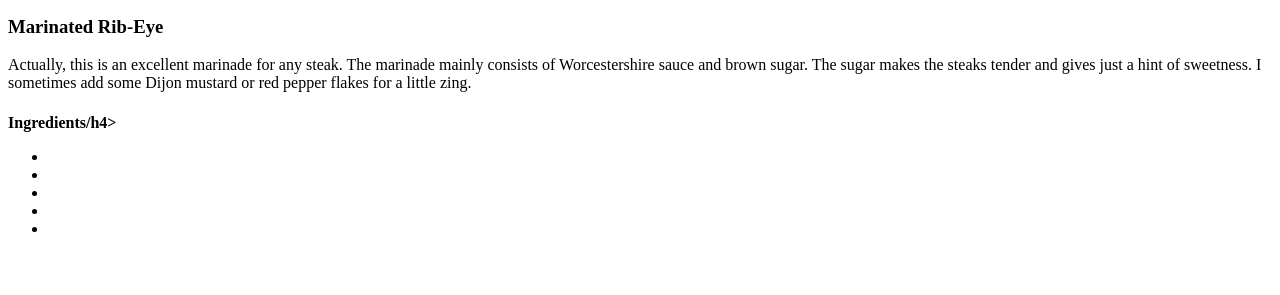
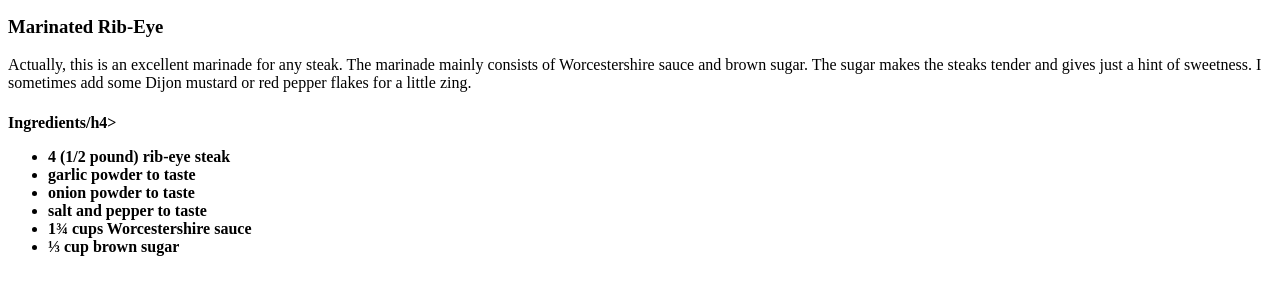
Before and after one commit to moisj/odin-recipes, a plain HTML site: page ribeyes.html in a window 1280 px wide. Shown: the part 101-396 px from the top of the page. Drawn offline with Linux system fonts and the light colour scheme.

Commit message:
Ingredients added to unordered list

```diff
--- a/ribeyes.html
+++ b/ribeyes.html
@@ -13,11 +13,12 @@
         </p>
         <h4>Ingredients/h4>
         <ul>
-            <li></li>
-            <li></li>
-            <li></li>
-            <li></li>
-            <li></li>
+            <li>4 (1/2 pound) rib-eye steak</li>
+            <li>garlic powder to taste</li>
+            <li>onion powder to taste</li>
+            <li>salt and pepper to taste</li>
+            <li>1¾ cups Worcestershire sauce</li>
+            <li>⅓ cup brown sugar</li>
         </ul>
     </body>
 </html>
```
